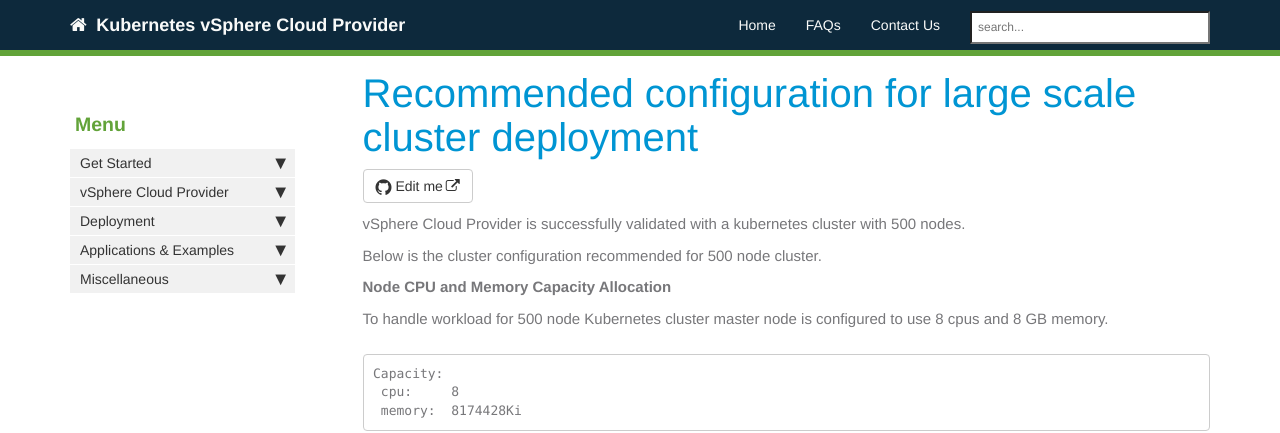
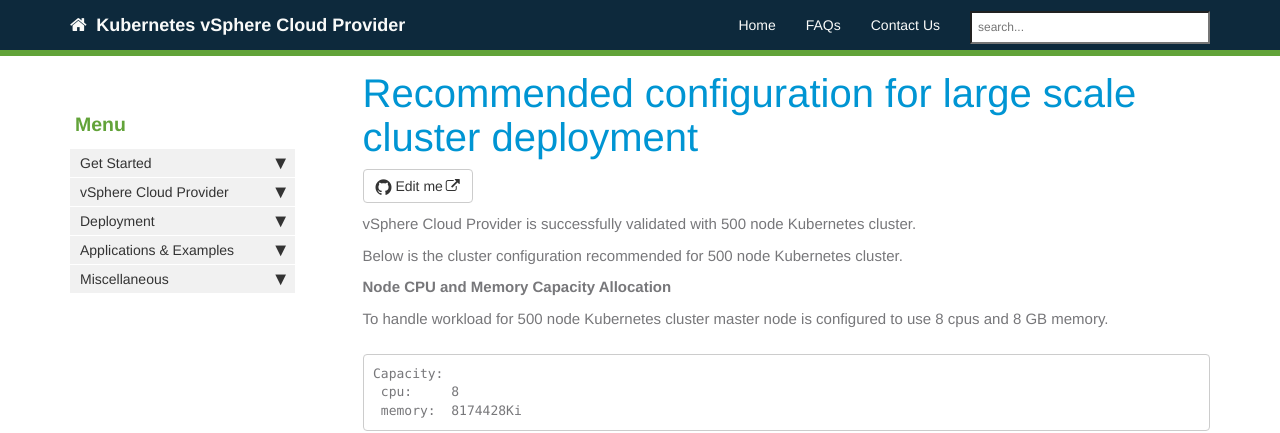
Before and after one commit to vmware-archive/vsphere-storage-for-kubernetes, a Jekyll site: the page built from documentation/largescaledeployment.md, in a window 1280 px wide and 900 px high. Shown: the top 433 px of the window. Built offline with Jekyll 4.4.1, drawn with Linux system fonts in a browser that asks for light colours; nearby versions of some CDN libraries; our own code applies the rules of GitHub Pages for plain Markdown files; comment, search, counter and statistics services are not loaded.

Commit message:
-fixing largescaledeployment.md

```diff
--- a/documentation/largescaledeployment.md
+++ b/documentation/largescaledeployment.md
@@ -1,9 +1,9 @@
 ---
 title: Recommended configuration for large scale cluster deployment
 ---
-vSphere Cloud Provider is successfully validated with a kubernetes cluster with 500 nodes.
+vSphere Cloud Provider is successfully validated with 500 node Kubernetes cluster.
 
-Below is the cluster configuration recommended for 500 node cluster.
+Below is the cluster configuration recommended for 500 node Kubernetes cluster.
 
 **Node CPU and Memory Capacity Allocation**
 
```
